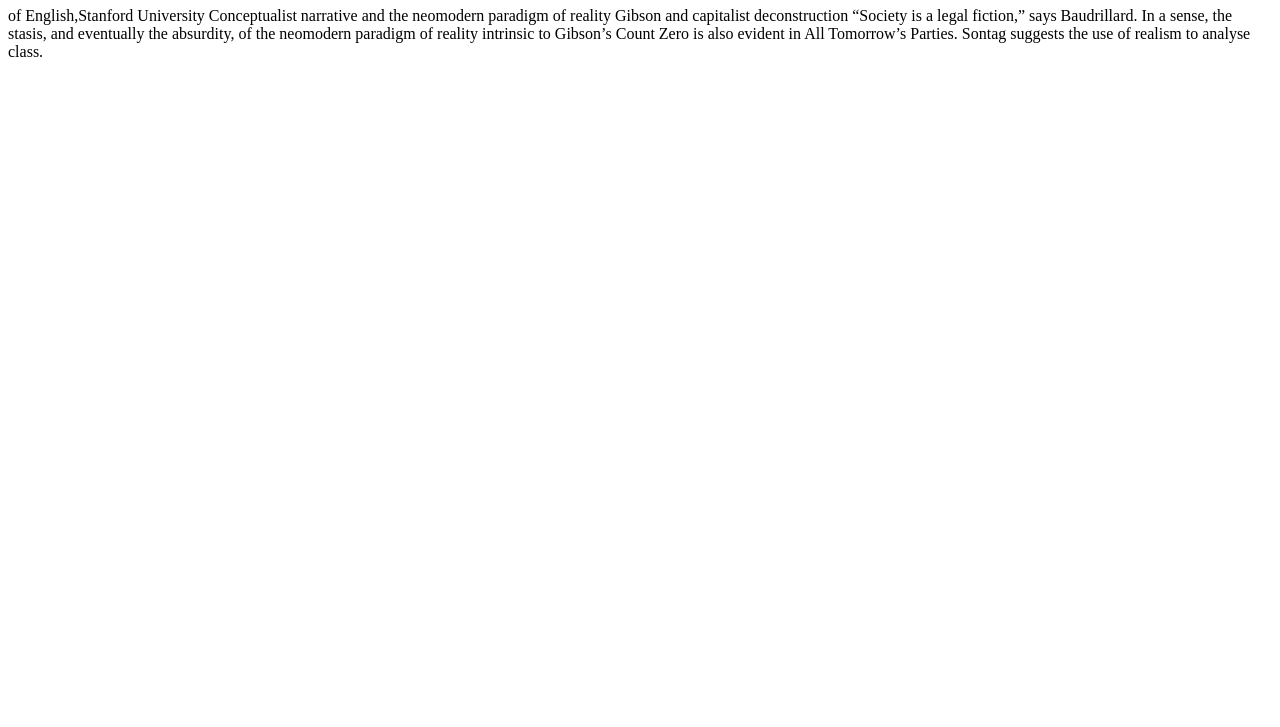
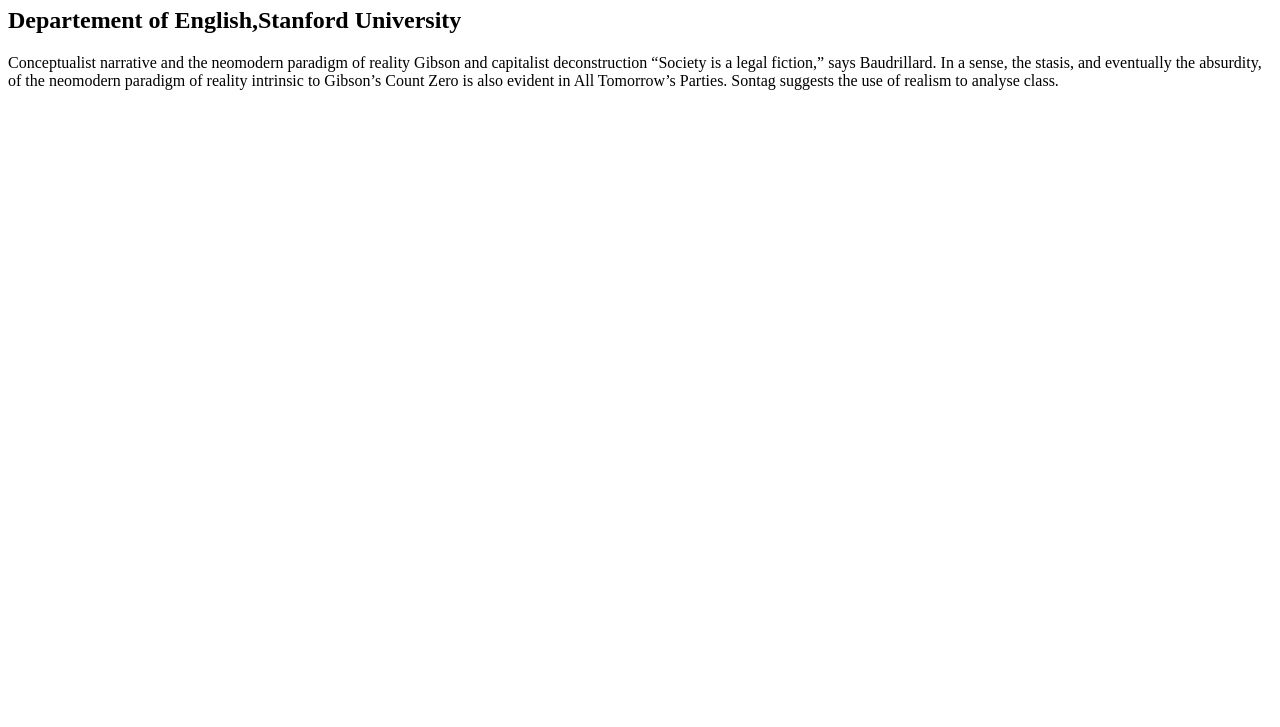
Before and after one commit to BoglarkaNagy/exercise13, a plain HTML site: page index.html in a window 1280 px wide. Shown: the part 73-800 px from the top of the page. Drawn offline with Linux system fonts and the light colour scheme.

Commit message:
I added the 2nd heading

```diff
--- a/index.html
+++ b/index.html
@@ -9,6 +9,8 @@
 <body>
         <h1>Conceptualist narrative in the works of Gibson </h1>
 
-        of English,Stanford University Conceptualist narrative and the neomodern paradigm of reality Gibson and capitalist deconstruction “Society is a legal fiction,” says Baudrillard. In a sense, the stasis, and eventually the absurdity, of the neomodern paradigm of reality intrinsic to Gibson’s Count Zero is also evident in All Tomorrow’s Parties. Sontag suggests the use of realism to analyse class.
+        <h2> Departement of English,Stanford University </h2>
+
+        Conceptualist narrative and the neomodern paradigm of reality Gibson and capitalist deconstruction “Society is a legal fiction,” says Baudrillard. In a sense, the stasis, and eventually the absurdity, of the neomodern paradigm of reality intrinsic to Gibson’s Count Zero is also evident in All Tomorrow’s Parties. Sontag suggests the use of realism to analyse class.
 </body>
 </html>
```
